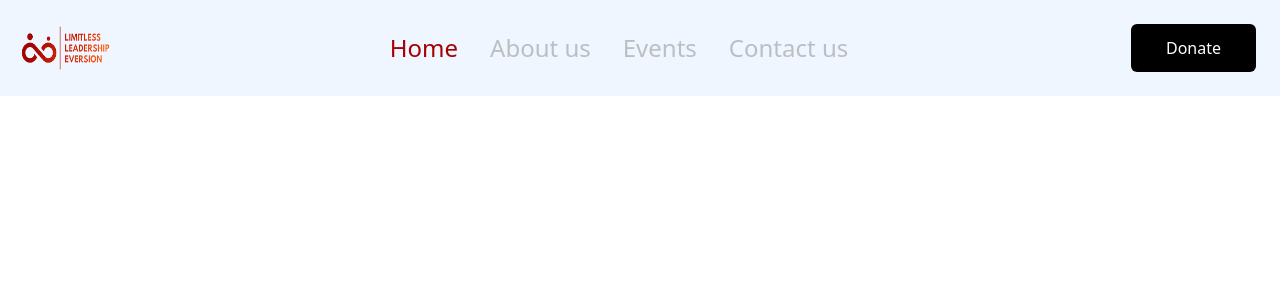
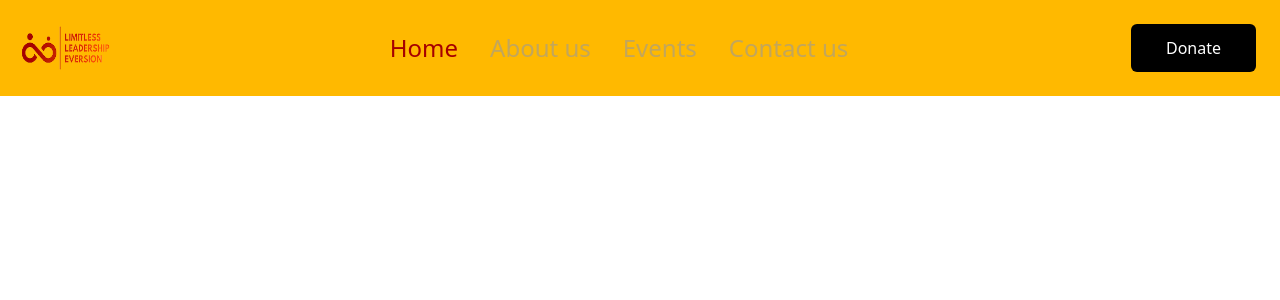
Before and after one commit to Developerfiyin/LLE-website, a React (Vite) app: page / in a window 1280 px wide. Shown: the top 300 px of the page. Built offline with nearby package versions, Linux system fonts and the light colour scheme.

Commit message:
added hover text color to the li

```diff
--- a/src/Components/Navbar.jsx
+++ b/src/Components/Navbar.jsx
@@ -3,13 +3,13 @@ import Logo from "../assets/LLE logo 1.png";
 const Navbar = () => {
   return (
     <div className="w-full text-center ">
-      <div className="bg-blue-50 flex justify-between text-[#9999] font-medium p-4 gap-7 ">
+      <div className="bg-amber-400 flex justify-between text-[#9999] font-medium p-4 gap-7 ">
         <img src={Logo} alt="The logo image" width={99} />
         <ul className="flex text-center text-2xl">
           <li className="p-4 text-[#A60000] hover:text-[#fd0707]">Home</li>
-          <li className="p-4 hover:text-[#fd0707] " >About us</li>
-          <li className="p-4 hover:text-[#fd0707] " >Events</li>
-          <li className="p-4 hover:text-[#fd0707]" >Contact us</li>
+          <li className="p-4 hover:text-[#fd0707] ">About us</li>
+          <li className="p-4 hover:text-[#fd0707] ">Events</li>
+          <li className="p-4 hover:text-[#fd0707]">Contact us</li>
         </ul>
         <button className="bg-black w-[125px] rounded-md text-white m-2 shadow-[#A60000] hover:bg-[#4C0101] ease-out duration-300 ">Donate</button>
       </div>
```
